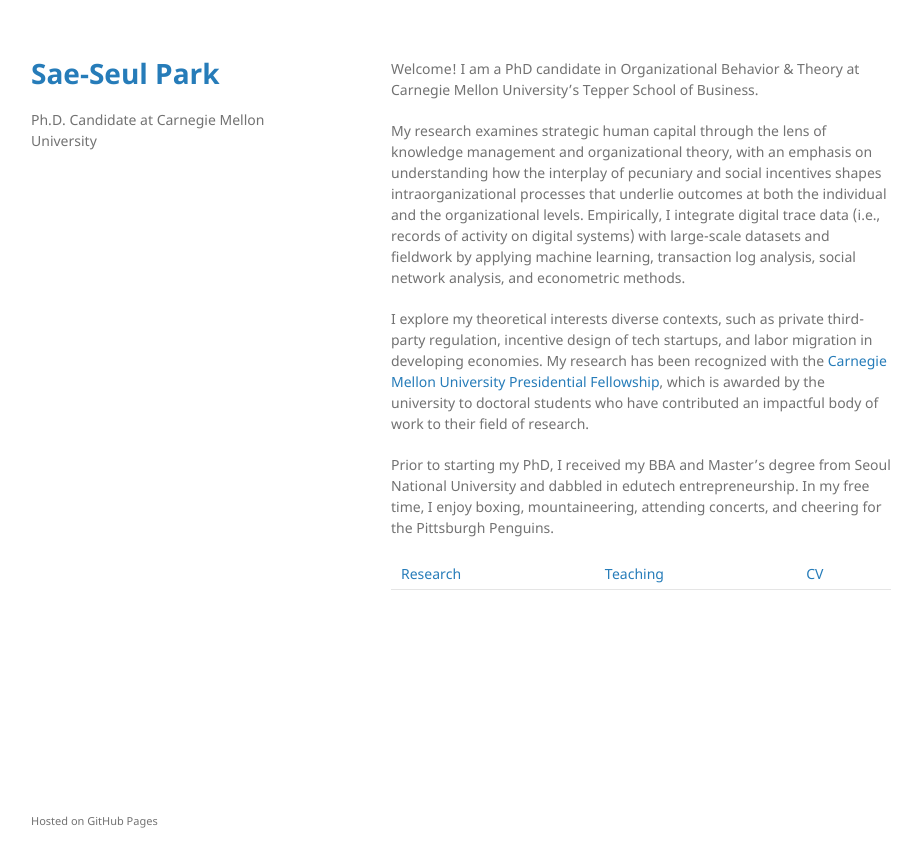
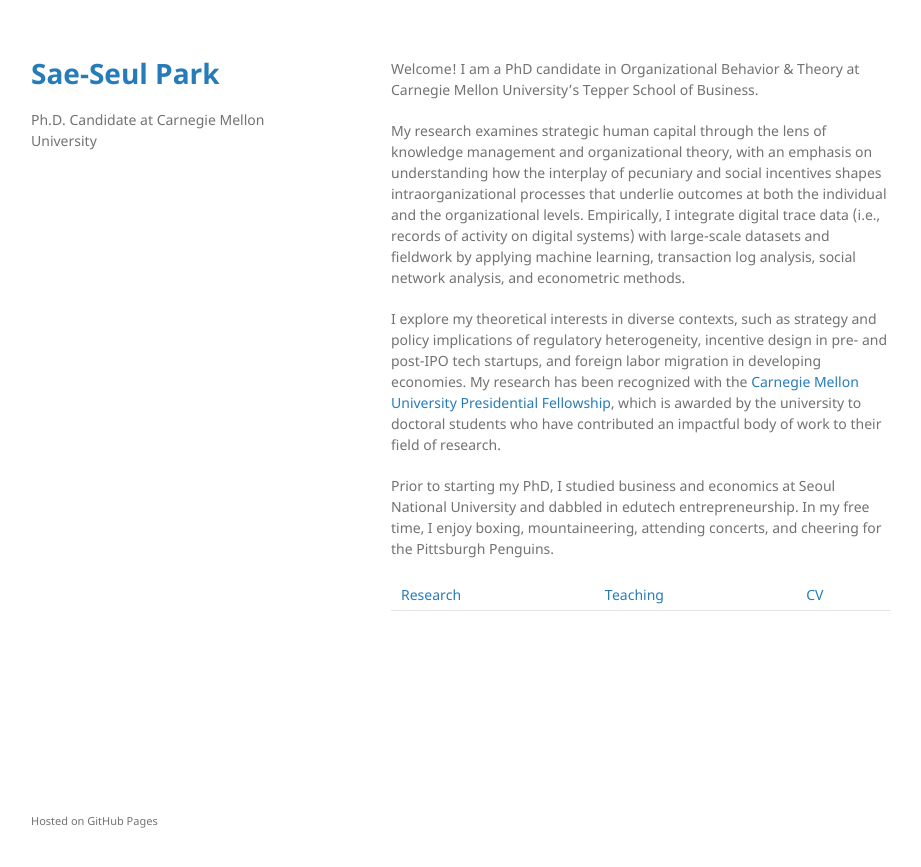
Before and after one commit to saepark/saepark.github.io, a Jekyll site: the page built from index.md, in a window 1280 px wide. Shown: the top 867 px of the page, without its empty margins (179-1100 px from the left). Built offline with Jekyll 4.4.1, drawn with Linux system fonts in a browser that asks for light colours; our own code applies the rules of GitHub Pages for plain Markdown files.

Commit message:
Update index.md

```diff
--- a/index.md
+++ b/index.md
@@ -2,8 +2,8 @@
 
 My research examines strategic human capital through the lens of knowledge management and organizational theory, with an emphasis on understanding how the interplay of pecuniary and social incentives shapes intraorganizational processes that underlie outcomes at both the individual and the organizational levels. Empirically, I integrate digital trace data (i.e., records of activity on digital systems) with large-scale datasets and fieldwork by applying machine learning, transaction log analysis, social network analysis, and econometric methods.
 
-I explore my theoretical interests diverse contexts, such as private third-party regulation, incentive design of tech startups, and labor migration in developing economies. My research has been recognized with the [Carnegie Mellon University Presidential Fellowship](https://www.cmu.edu/tepper/news/stories/2021/april/phd-fellowships-awarded.html), which is awarded by the university to doctoral students who have contributed an impactful body of work to their field of research.
+I explore my theoretical interests in diverse contexts, such as strategy and policy implications of regulatory heterogeneity, incentive design in pre- and post-IPO tech startups, and foreign labor migration in developing economies. My research has been recognized with the [Carnegie Mellon University Presidential Fellowship](https://www.cmu.edu/tepper/news/stories/2021/april/phd-fellowships-awarded.html), which is awarded by the university to doctoral students who have contributed an impactful body of work to their field of research.
 
-Prior to starting my PhD, I received my BBA and Master's degree from Seoul National University and dabbled in edutech entrepreneurship. In my free time, I enjoy boxing, mountaineering, attending concerts, and cheering for the Pittsburgh Penguins.
+Prior to starting my PhD, I studied business and economics at Seoul National University and dabbled in edutech entrepreneurship. In my free time, I enjoy boxing, mountaineering, attending concerts, and cheering for the Pittsburgh Penguins.
 
 [Research](./research.html) | [Teaching](./teaching.html) | [CV](./CV.html)
```
